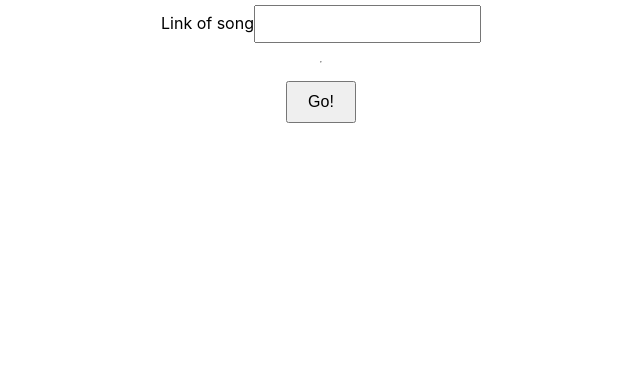
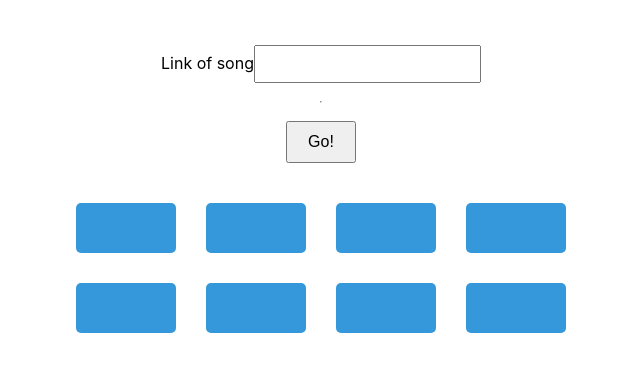
Before and after one commit to gracetownland/Hackcamp2024, a React (Create React App) app in the folder voice-buddy/: page / in a window 1280 px wide. Shown: the top 372 px of the page, without its empty margins (319-959 px from the left). Built offline with nearby package versions, Linux system fonts and the light colour scheme.

Commit message:
added rectangles

```diff
--- a/voice-buddy/src/App.css
+++ b/voice-buddy/src/App.css
@@ -1,4 +1,4 @@
-.form-container {
+.app-container {
   display: flex;
   flex-direction: column;
   align-items: center;
@@ -28,3 +28,11 @@ button {
   cursor: pointer;
   margin-top: 10px;
 }
+/* App.css */
+.app-container {
+  display: flex;
+  flex-direction: column;
+  align-items: center;
+  padding: 20px;
+  gap: 30px; /* Space between Form and RectangleGrid */
+}
--- a/voice-buddy/src/App.js
+++ b/voice-buddy/src/App.js
@@ -1,14 +1,14 @@
+// App.js
+import React from 'react';
 import './App.css';
+import Form from './Components/Form'
+import RectangleGrid from './Components/RectangleGrid';
 
-export default function Form() {
+export default function App() {
   return (
-    <div className="form-container">
-      <label>
-        Link of song
-        <input name="firstName" />
-      </label>
-      <hr />
-      <button type="submit">Go!</button>
+    <div className="app-container">
+      <Form />
+      <RectangleGrid />
     </div>
   );
 }
--- /dev/null
+++ b/voice-buddy/src/Components/Form.css
@@ -0,0 +1,25 @@
+/* components/Form.css */
+.form-container {
+  display: flex;
+  flex-direction: column;
+  align-items: center;
+  text-align: center;
+  margin-top: 20px;
+}
+
+label {
+  margin-bottom: 10px;
+}
+
+input {
+  margin-top: 5px;
+  padding: 8px;
+  font-size: 1rem;
+}
+
+button {
+  padding: 10px 20px;
+  font-size: 1rem;
+  cursor: pointer;
+  margin-top: 10px;
+}
--- /dev/null
+++ b/voice-buddy/src/Components/Form.js
@@ -0,0 +1,14 @@
+import React from 'react';
+import './Form.css'; // Make sure this path is correct
+export default function Form() {
+  return (
+    <div className="form-container">
+      <label>
+        Link of song
+        <input name="firstName" />
+      </label>
+      <hr />
+      <button type="submit">Go!</button>
+    </div>
+  );
+}
--- /dev/null
+++ b/voice-buddy/src/Components/Rectangle.css
@@ -0,0 +1,7 @@
+.rectangle {
+  width: 100px; /* Adjust width as needed */
+  height: 50px; /* Adjust height as needed */
+  background-color: #3498db;
+  border-radius: 5px;
+  margin: 10px; /* Adds space around each rectangle */
+}
--- /dev/null
+++ b/voice-buddy/src/Components/Rectangle.js
@@ -0,0 +1,7 @@
+// Rectangle.js
+import React from 'react';
+import './Rectangle.css';
+
+export default function Rectangle() {
+  return <div className="rectangle"></div>;
+}
--- /dev/null
+++ b/voice-buddy/src/Components/RectangleGrid.css
@@ -0,0 +1,11 @@
+.rectangle-grid {
+  display: grid;
+  grid-template-columns: repeat(4, 1fr); /* Four rectangles per row */
+  gap: 10px; /* Space between rectangles */
+}
+
+.rectangle-grid div {
+  display: flex;
+  justify-content: center;
+  align-items: center;
+}
--- /dev/null
+++ b/voice-buddy/src/Components/RectangleGrid.js
@@ -0,0 +1,19 @@
+// RectangleGrid.js
+import React from 'react';
+import Rectangle from './Rectangle';
+import './RectangleGrid.css';
+
+export default function RectangleGrid() {
+  return (
+    <div className="rectangle-grid">
+      <div><Rectangle /></div>
+      <div><Rectangle /></div>
+      <div><Rectangle /></div>
+      <div><Rectangle /></div>
+      <div><Rectangle /></div>
+      <div><Rectangle /></div>
+      <div><Rectangle /></div>
+      <div><Rectangle /></div>
+    </div>
+  );
+}
--- a/voice-buddy/src/index.js
+++ b/voice-buddy/src/index.js
@@ -1,13 +1,13 @@
 import React from 'react';
 import ReactDOM from 'react-dom/client';
 import './index.css';
-import Form from './App';
+import App from './App';
 import reportWebVitals from './reportWebVitals';
 
 const root = ReactDOM.createRoot(document.getElementById('root'));
 root.render(
   <React.StrictMode>
-    <Form />
+    <App />
   </React.StrictMode>
 );
 
```
